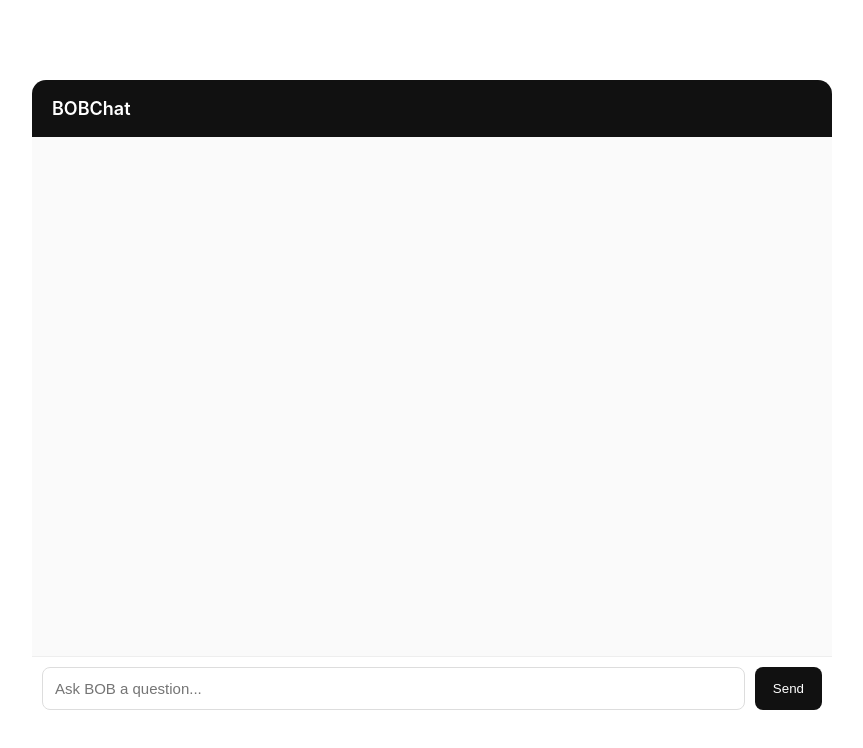
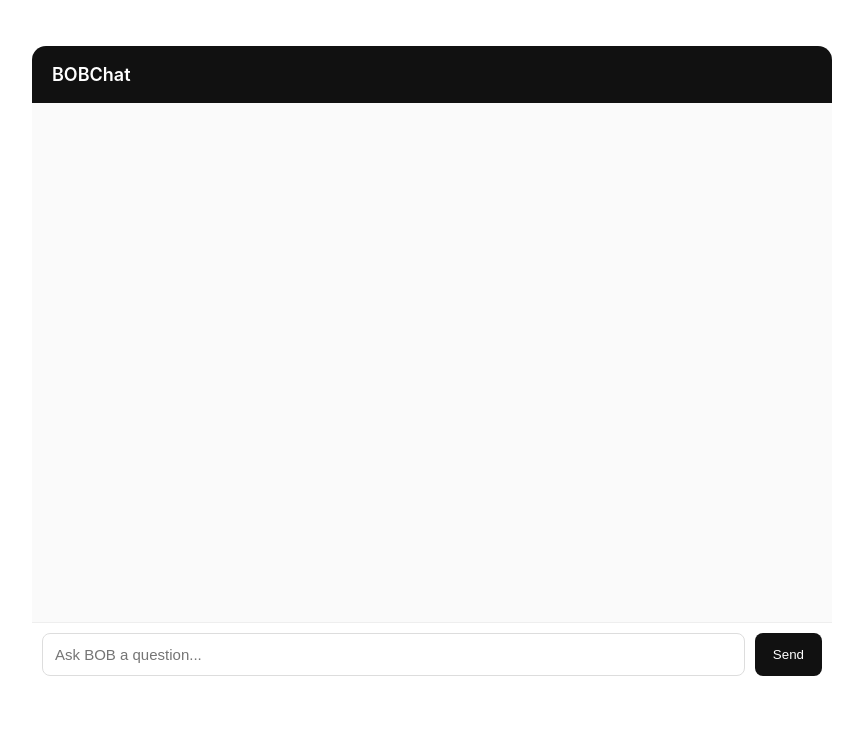
Before and after one commit to AcN234/bob-chatbot, a website: page public/index.html in a window 1280 px wide. Shown: the whole page, without its empty margins (208-1071 px from the left). Drawn offline with Linux system fonts and the light colour scheme.

Commit message:
Change background to transparent and adjust margin

```diff
--- a/public/index.html
+++ b/public/index.html
@@ -10,7 +10,7 @@
 body{
 margin:0;
 font-family:Inter, Arial, sans-serif;
-background:#fff;
+background:transparent;
 display:flex;
 justify-content:center;
 align-items:center;
@@ -27,6 +27,7 @@
 display:flex;
 flex-direction:column;
 overflow:hidden;
+margin-top: -68px;
 }
 
 .header{
```
